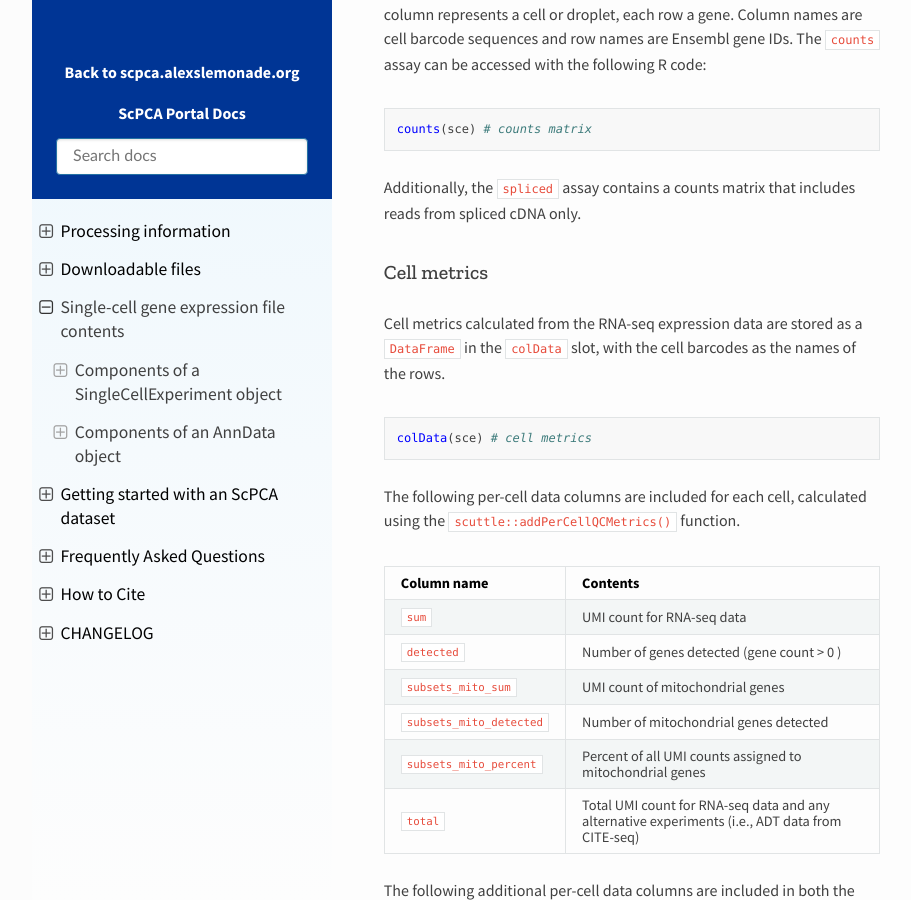
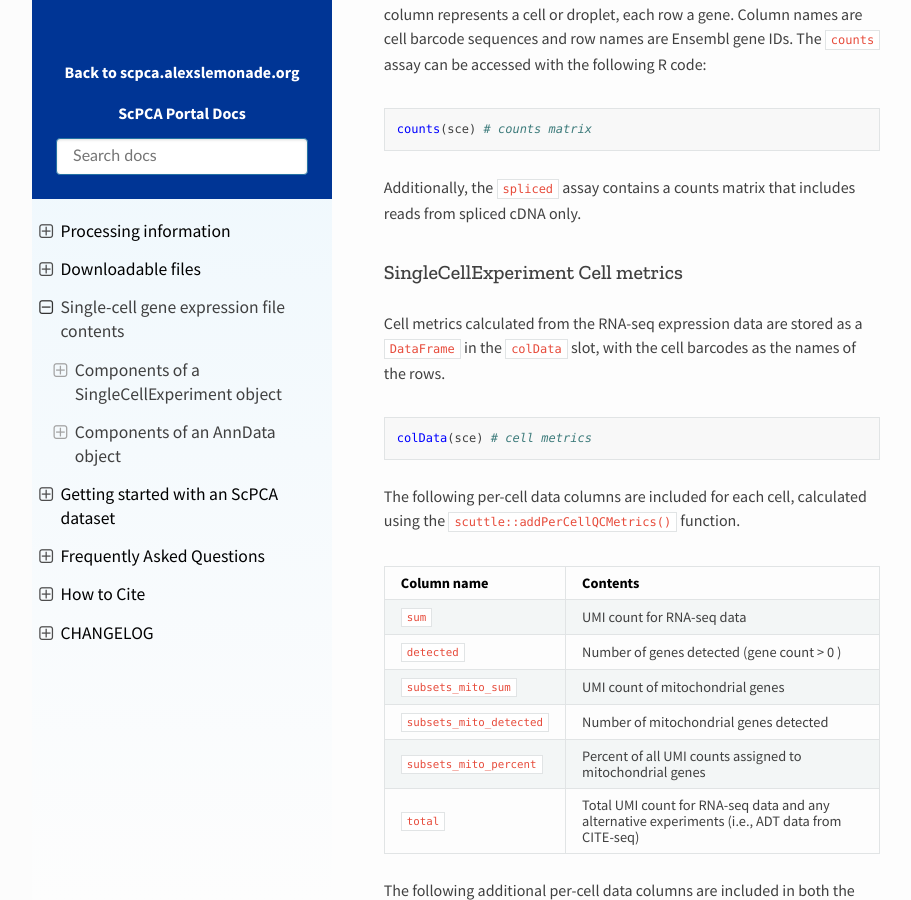
Before and after one commit to DongzeHE/scpca-docs, a Sphinx documentation site: the page built from docs/sce_file_contents.md, in a window 1280 px wide and 900 px high, scrolled down 1271 px. Shown: the whole window, without its empty margins (158-1069 px from the left). Built offline with Sphinx 7.4.7 and the Read the Docs theme 2.0.0, drawn with Linux system fonts in a browser that asks for light colours.

Commit message:
Update docs/sce_file_contents.md
Co-authored-by: Ally Hawkins <54039191+allyhawkins@users.noreply.github.com>

```diff
--- a/docs/sce_file_contents.md
+++ b/docs/sce_file_contents.md
@@ -36,7 +36,7 @@ counts(sce) # counts matrix
 
 Additionally, the `spliced` assay contains a counts matrix that includes reads from spliced cDNA only.
 
-### Cell metrics
+### SingleCellExperiment Cell metrics
 
 Cell metrics calculated from the RNA-seq expression data are stored as a `DataFrame` in the `colData` slot, with the cell barcodes as the names of the rows.
 
```
